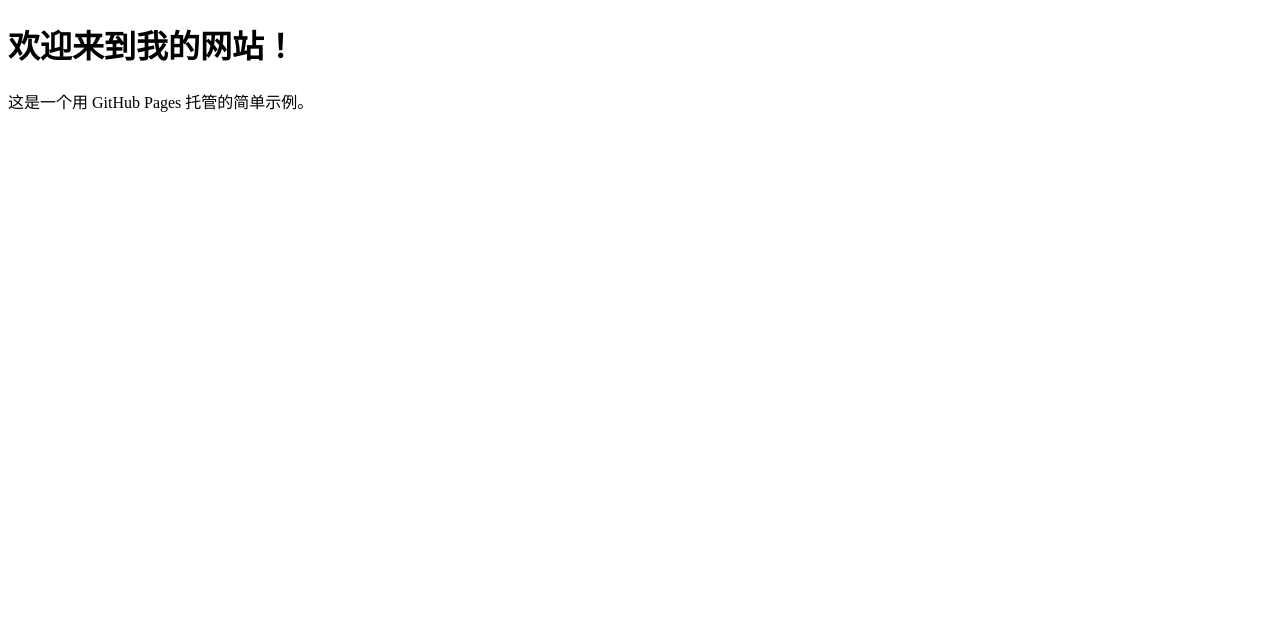
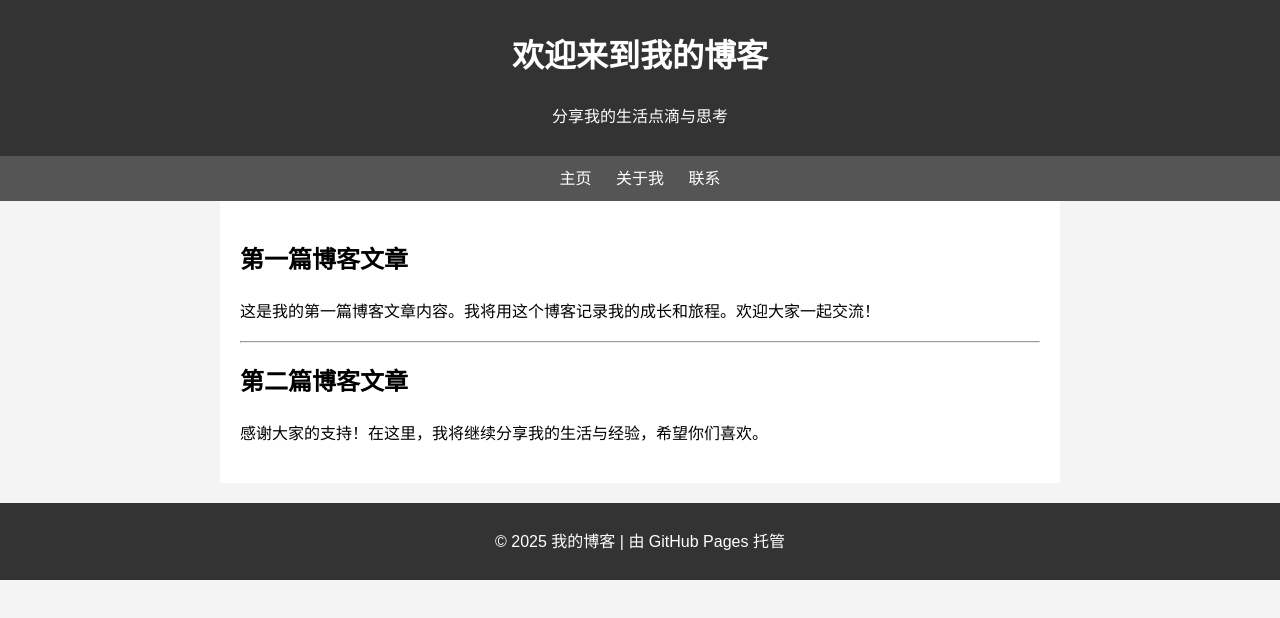
Before and after one commit to MatCauthon/blogg, a plain HTML site: page index.html in a window 1280 px wide. Drawn offline with Linux system fonts and the light colour scheme.

Commit message:
Update index.html

```diff
--- a/index.html
+++ b/index.html
@@ -1,10 +1,68 @@
 <!DOCTYPE html>
-<html>
+<html lang="zh-CN">
 <head>
-  <title>我的 GitHub Pages 网站</title>
+    <meta charset="UTF-8">
+    <meta name="viewport" content="width=device-width, initial-scale=1.0">
+    <title>我的博客</title>
+    <style>
+        body {
+            font-family: Arial, sans-serif;
+            line-height: 1.6;
+            margin: 0;
+            padding: 0;
+            background-color: #f4f4f4;
+        }
+        header {
+            background: #333;
+            color: #fff;
+            padding: 10px 0;
+            text-align: center;
+        }
+        nav {
+            background: #555;
+            color: #fff;
+            padding: 10px;
+            text-align: center;
+        }
+        nav a {
+            color: #fff;
+            margin: 0 10px;
+            text-decoration: none;
+        }
+        .container {
+            max-width: 800px;
+            margin: auto;
+            background: #fff;
+            padding: 20px;
+        }
+        footer {
+            text-align: center;
+            padding: 10px 0;
+            background: #333;
+            color: #fff;
+            margin-top: 20px;
+        }
+    </style>
 </head>
 <body>
-  <h1>欢迎来到我的网站！</h1>
-  <p>这是一个用 GitHub Pages 托管的简单示例。</p>
+    <header>
+        <h1>欢迎来到我的博客</h1>
+        <p>分享我的生活点滴与思考</p>
+    </header>
+    <nav>
+        <a href="#">主页</a>
+        <a href="#">关于我</a>
+        <a href="#">联系</a>
+    </nav>
+    <div class="container">
+        <h2>第一篇博客文章</h2>
+        <p>这是我的第一篇博客文章内容。我将用这个博客记录我的成长和旅程。欢迎大家一起交流！</p>
+        <hr>
+        <h2>第二篇博客文章</h2>
+        <p>感谢大家的支持！在这里，我将继续分享我的生活与经验，希望你们喜欢。</p>
+    </div>
+    <footer>
+        <p>© 2025 我的博客 | 由 GitHub Pages 托管</p>
+    </footer>
 </body>
 </html>
```
